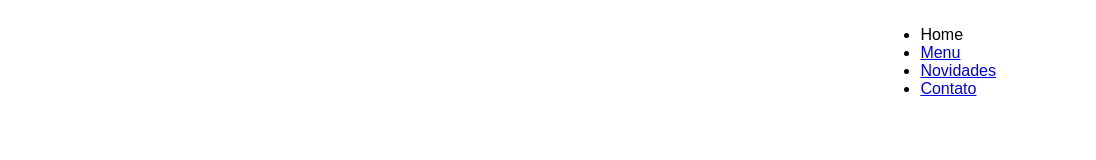
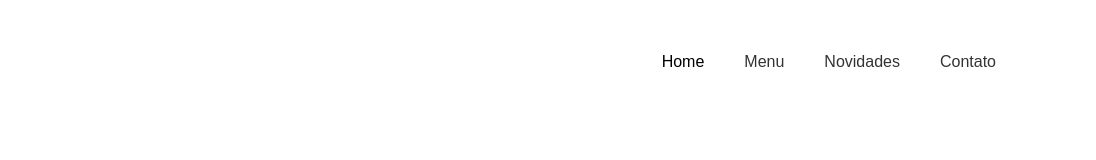
Before and after one commit to LeonardoHenriqueAzevedo/Landing, a plain HTML site: page index.html in a window 1280 px wide. Shown: the full height of the page, 184-1280 px from the left. Drawn offline with Linux system fonts and the light colour scheme.

Commit message:
Update style.css

```diff
--- a/style.css
+++ b/style.css
@@ -31,3 +31,20 @@ header .logo{
     position: relative;
     max-width: 80px;
 }
+
+header ul{
+    position: relative;
+    display: flex;
+}
+
+header ul li{
+    list-style: none;
+}
+
+header ul li a{
+    display: inline-block;
+    font-weight: 400;
+    color: #333;
+    margin-left: 40px;
+    text-decoration: none;
+}
```
